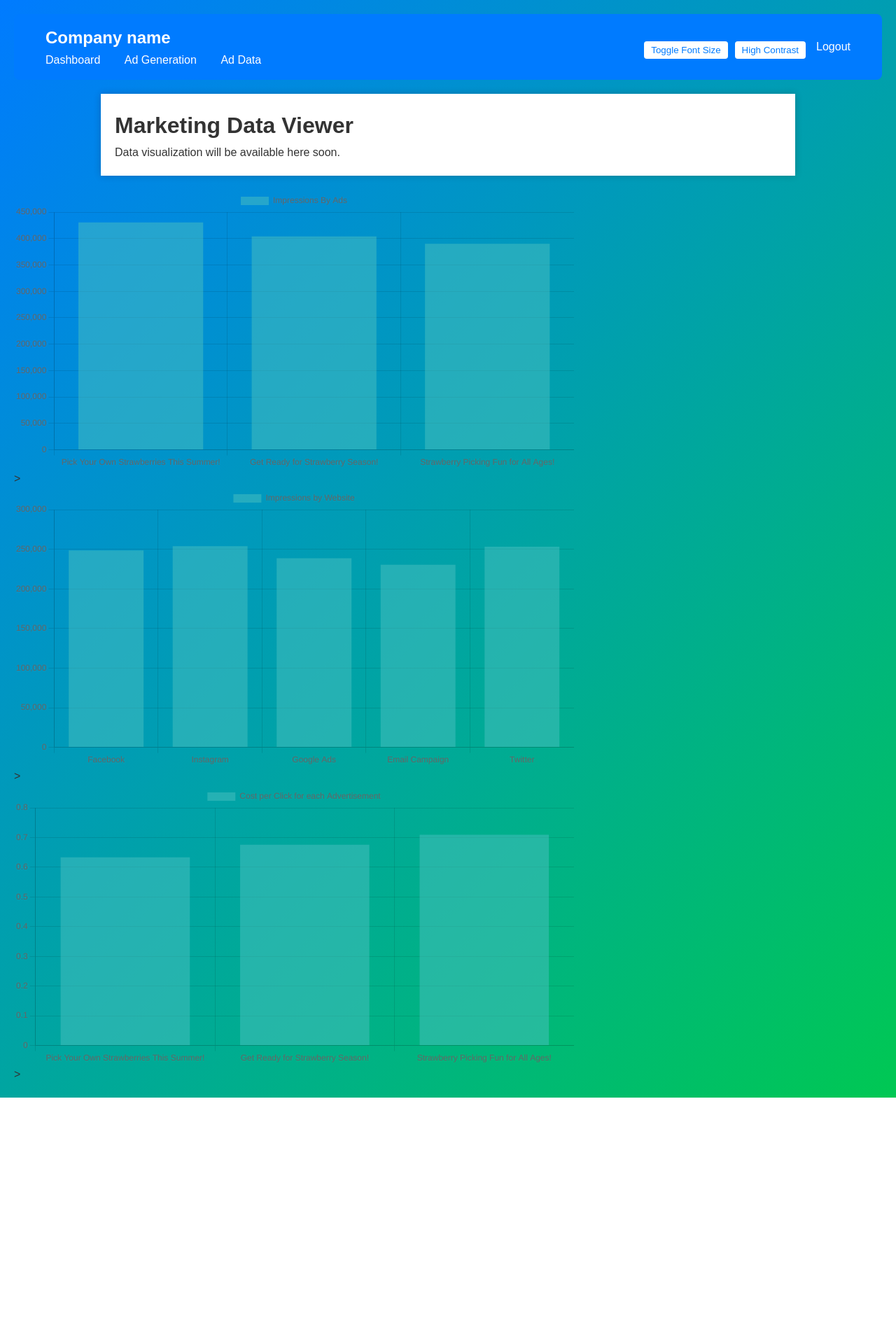
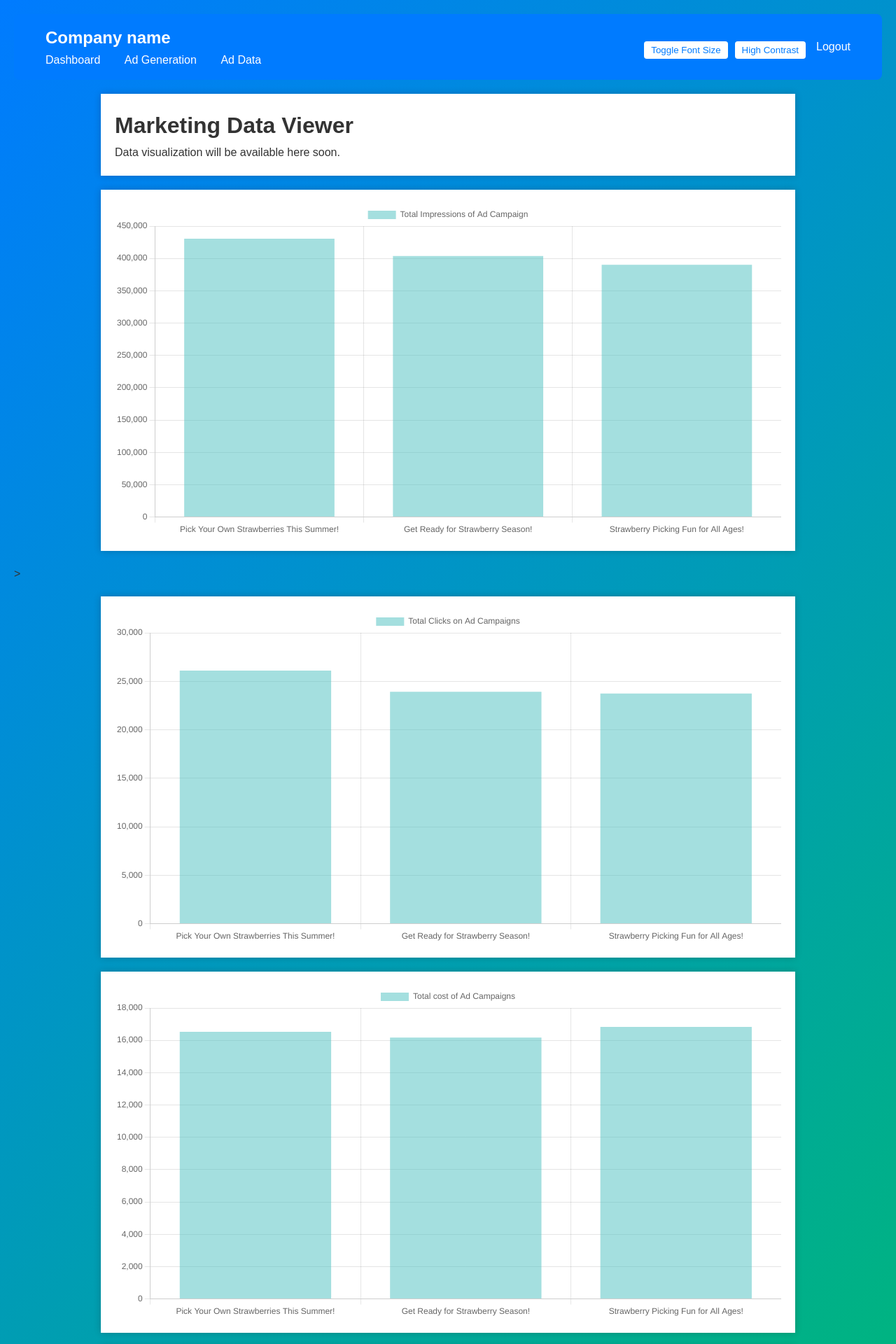
Before and after one commit to DaveWestFGCU/EagleHacks2025_Project, a Flask app: page /market_data_viewer in a window 1280 px wide. Shown: the top 1920 px of the page at 70% size. Before the commit the page ends 1568 px from the top, so only its background shows below. Run offline with Flask 3, Linux system fonts and the light colour scheme; the visitor is signed in with stand-in values (Sample User, id 1); some libraries are stand-ins or nearby versions.

Commit message:
Added more graphs

```diff
--- a/app/templates/market_data_viewer.html
+++ b/app/templates/market_data_viewer.html
@@ -17,9 +17,13 @@
         <p>Data visualization will be available here soon.</p>
     </div>
 
-    <div style="width: 800px"><canvas id="graph1"></canvas></div>>
-    <div style="width: 800px"><canvas id="graph2"></canvas></div>>
-    <div style="width: 800px"><canvas id="graph3"></canvas></div>>
+    <div class="graph-container">
+        <div class= "content graph"><canvas id="graph1"></canvas></div>>
+        <div class= "content graph"><canvas id="graph4"></canvas></div>
+        <div class= "content graph"><canvas id="graph5"></canvas></div>
+        <div class= "content graph" ><canvas id="graph3"></canvas></div>>
+        <div class= "content graph" ><canvas id="graph2"></canvas></div>>
+    </div>
 
     <script>
         document.addEventListener("DOMContentLoaded", function () {
@@ -28,7 +32,7 @@
 
                 let products = [];       // Separate the ad pitches
                 let impressions = [];
-                let ctrs = [];
+
 
                 data.forEach(row =>{
                     let product = row["Product/Service"];
@@ -94,7 +98,8 @@
 
                 // Now, you're likely trying to do something with the calculated cost per click values
                 costPerClick(products, costPerClicks);
-
+                clicksByAds(products, clicks);
+                costOfAds(products, costs);
             }
 
 
@@ -109,7 +114,7 @@
                     data: {
                         labels: labels,
                         datasets: [{
-                            label: "Impressions By Ads",
+                            label: "Total Impressions of Ad Campaign",
                             data: values,
                             backgroundColor: "rgba(75, 192, 192, 0.5)"
                         }]
@@ -132,7 +137,7 @@
                     data: {
                         labels: labels,
                         datasets: [{
-                            label: "Impressions by Website",
+                            label: "Total Impressions by Website",
                             data: values,
                             backgroundColor: "rgba(75, 192, 192, 0.5)"
                         }]
@@ -154,7 +159,51 @@
                     data: {
                         labels: labels,
                         datasets: [{
-                            label: "Cost per Click for each Advertisement",
+                            label: "Cost per Click for each Ad Campaign",
+                            data: values,
+                            backgroundColor: "rgba(75, 192, 192, 0.5)"
+                        }]
+                    },
+                    options: {
+                        responsive: true
+                    }
+                });
+            }
+
+            function clicksByAds(labels, values){
+                let ctx = document.getElementById("graph4").getContext("2d");
+                if (!ctx) {
+                    console.error("Canvas element not found!");
+                    return;
+                }
+                new Chart(ctx, {
+                    type:"bar",
+                    data: {
+                        labels: labels,
+                        datasets: [{
+                            label: "Total Clicks on Ad Campaigns",
+                            data: values,
+                            backgroundColor: "rgba(75, 192, 192, 0.5)"
+                        }]
+                    },
+                    options: {
+                        responsive: true
+                    }
+                });
+            }
+
+            function costOfAds(labels, values){
+                let ctx = document.getElementById("graph5").getContext("2d");
+                if (!ctx) {
+                    console.error("Canvas element not found!");
+                    return;
+                }
+                new Chart(ctx, {
+                    type:"bar",
+                    data: {
+                        labels: labels,
+                        datasets: [{
+                            label: "Total cost of Ad Campaigns",
                             data: values,
                             backgroundColor: "rgba(75, 192, 192, 0.5)"
                         }]
```
